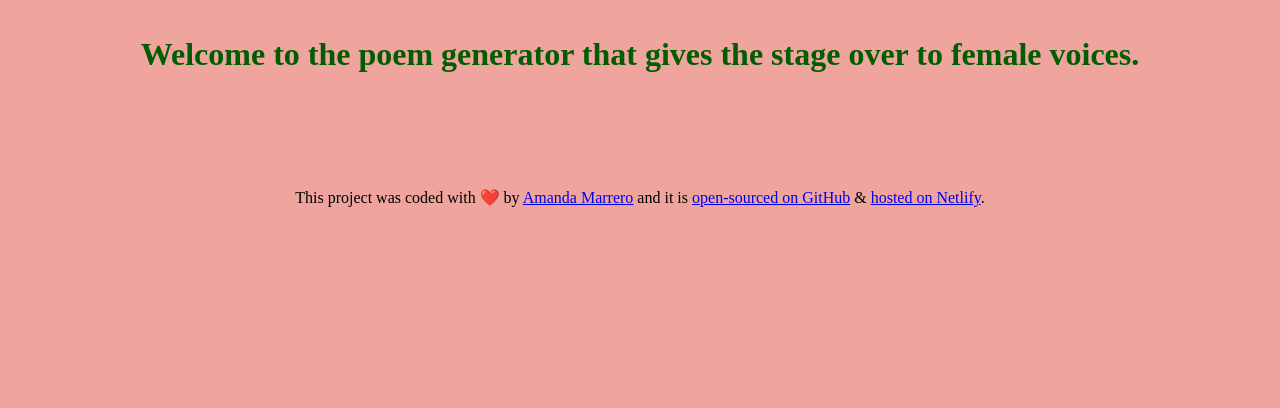
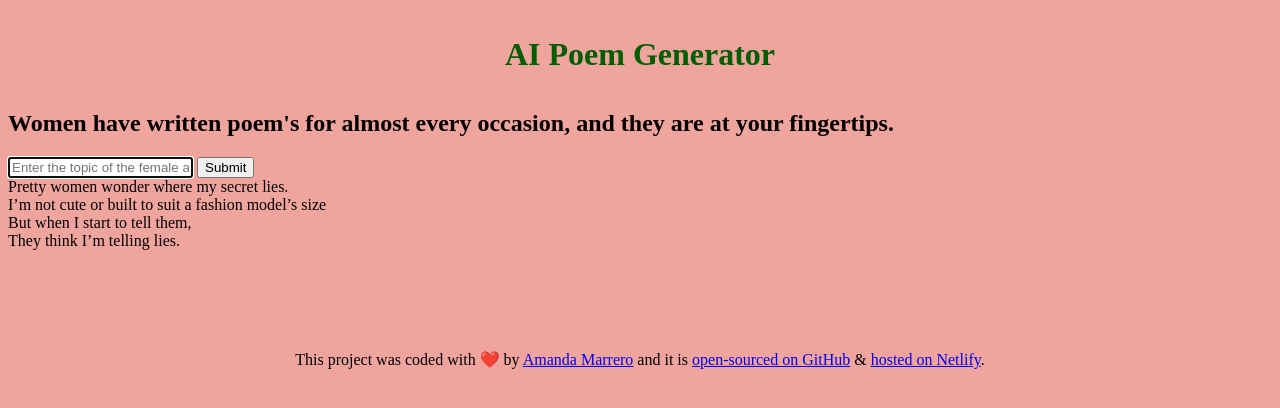
Before and after one commit to michAele13/her-verse-poem-generator, a plain HTML site: page index.html in a window 1280 px wide. Drawn offline with Linux system fonts and the light colour scheme.

Commit message:
Updated to include basic html structure.

```diff
--- a/index.html
+++ b/index.html
@@ -7,7 +7,25 @@
     <title>Her Verse - Poem Generator</title>
 </head>
 <body>
-    <h1>Welcome to the poem generator that gives the stage over to female voices.</h1>
+    <header>
+        <h1>AI Poem Generator</h1>
+        <h2>Women have written poem's for almost every occasion, and they are at your fingertips.</h2>
+    </header>
+    <main>
+        <form>
+            <input type="text" placeholder="Enter the topic of the female authored poem" autofocus required autocomplete="off" class="prompt">
+            <input type="submit" class="submit">
+        </form>
+        <div class="output">
+            Pretty women wonder where my secret lies.
+            <br>
+            I’m not cute or built to suit a fashion model’s size
+            <br>
+            But when I start to tell them,
+            <br>
+            They think I’m telling lies.
+        </div>
+    </main>
     <footer>This project was coded with ❤️ by <a href="https://github.com/michAele13">Amanda Marrero</a> and it is <a href="https://github.com/michAele13/her-verse-poem-generator">open-sourced on GitHub</a> & <a href="https://herverse-ai-poem-generator.netlify.app/">hosted on Netlify</a>.</footer>
 
     <script src="src/script.js"></script>
```
